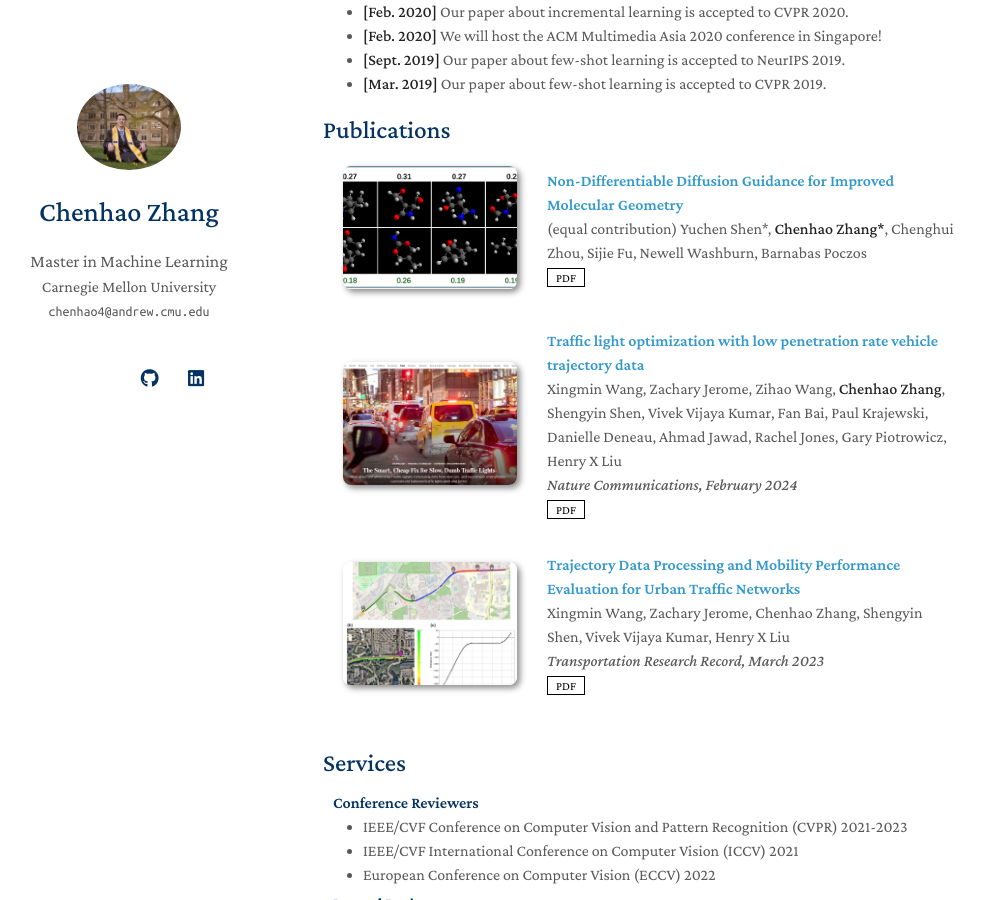
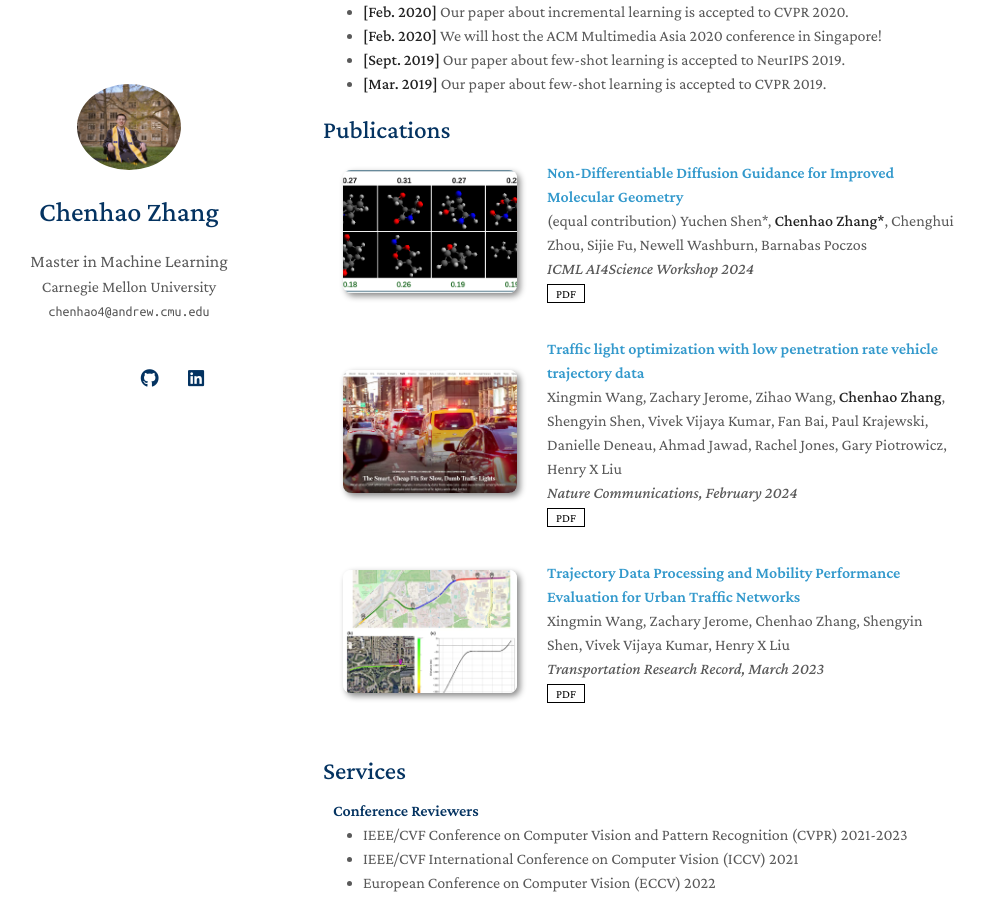
Before and after one commit to ChenhaoZ99/ChenhaoZ99.github.io, a Jekyll site: the page built from index.md, in a window 1280 px wide and 900 px high, scrolled down 306 px. Shown: the whole window, without its empty margins (147-1132 px from the left). Built offline with Jekyll 4.4.1, drawn with Linux system fonts in a browser that asks for light colours; a style sheet for code colours, icons or effects is not loaded; our own code applies the rules of GitHub Pages for plain Markdown files.

Commit message:
Update publications.yml

```diff
--- a/_data/publications.yml
+++ b/_data/publications.yml
@@ -2,6 +2,7 @@ main:
 
   - title: Non-Differentiable Diffusion Guidance for Improved Molecular Geometry
     authors: (equal contribution) Yuchen Shen*, <strong>Chenhao Zhang*</strong>, Chenghui Zhou, Sijie Fu, Newell Washburn, Barnabas Poczos
+    conference: ICML AI4Science Workshop 2024
     pdf: https://openreview.net/pdf?id=1KgSm4R0NP
     image: ./assets/img/mol_optimization.png
 
```
